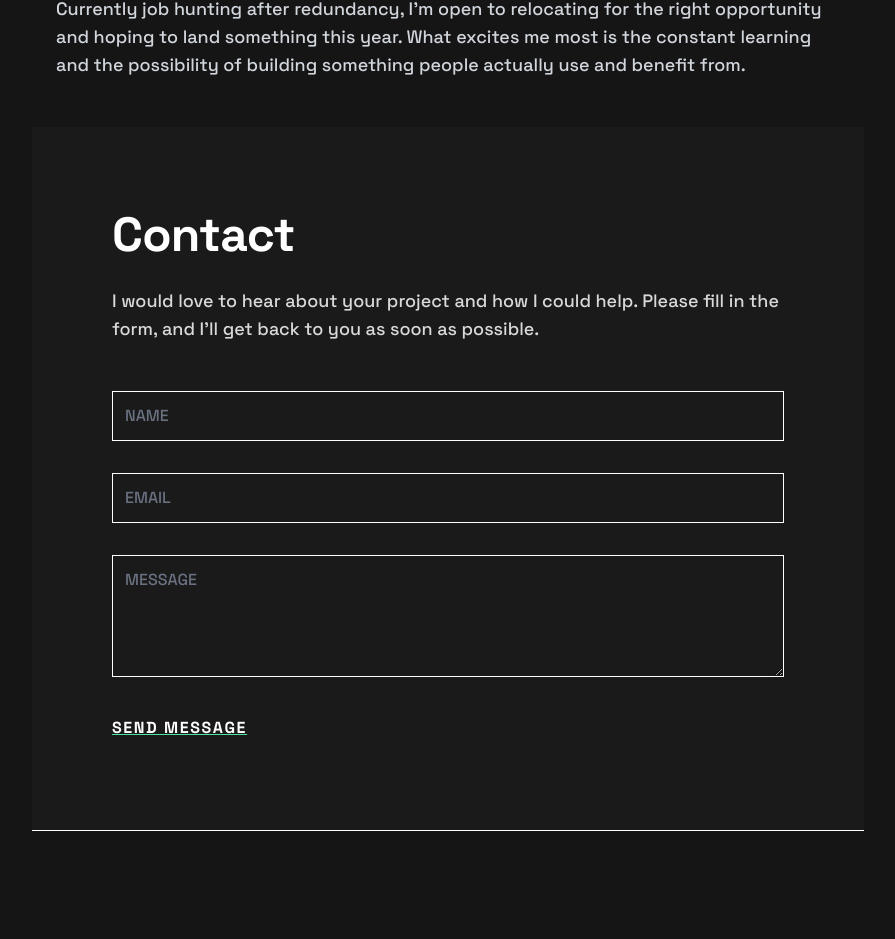
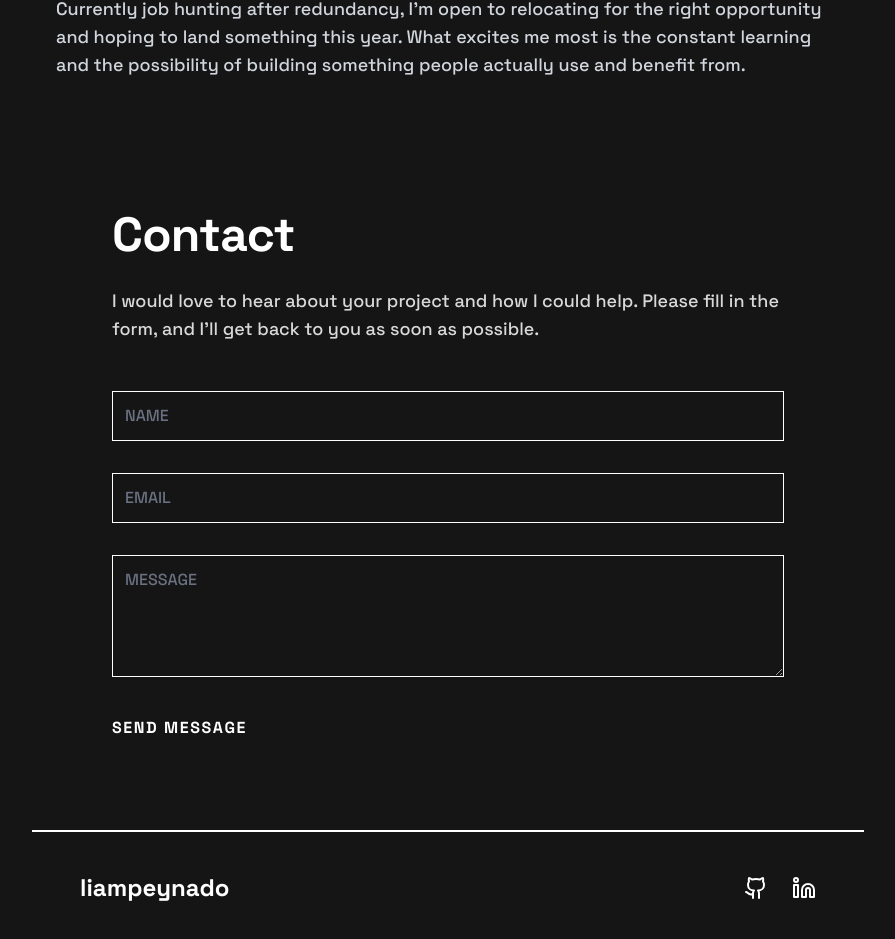
Before and after one commit to peynadol/portfolio, a SvelteKit app: page / in a window 1280 px wide. Shown: the part 6694-7633 px from the top of the page, without its empty margins (192-1087 px from the left). Before the commit the page ends 7525 px from the top, so only its background shows below. Built offline with nearby package versions, Linux system fonts and the light colour scheme.

Commit message:
add toast to form

```diff
--- a/package.json
+++ b/package.json
@@ -39,6 +39,7 @@
 		"vite": "^6.2.6"
 	},
 	"dependencies": {
-		"@lucide/svelte": "^0.511.0"
+		"@lucide/svelte": "^0.511.0",
+		"svelte-5-french-toast": "^2.0.4"
 	}
 }
--- a/src/components/Contact.svelte
+++ b/src/components/Contact.svelte
@@ -1,7 +1,44 @@
-<section
-  id="contact"
-  class="bg-[#1A1A1A] py-20 px-6 md:px-12 border-b border-white"
->
+<script lang="ts">
+  import { toast } from "svelte-5-french-toast";
+
+  let name = "";
+  let email = "";
+  let message = "";
+  let isSubmitting = false;
+
+  async function handleSubmit(event: Event) {
+    event.preventDefault();
+    isSubmitting = true;
+
+    const formData = new FormData();
+    formData.append("name", name);
+    formData.append("email", email);
+    formData.append("message", message);
+
+    try {
+      const res = await fetch("https://formspree.io/f/xvgrjqdr", {
+        method: "POST",
+        body: formData,
+        headers: {
+          Accept: "application/json",
+        },
+      });
+
+      if (res.ok) {
+        toast.success("Message sent!");
+        name = email = message = "";
+      } else {
+        toast.error("Something went wrong. Please try again.");
+      }
+    } catch (err) {
+      toast.error("Network error. Try again later.");
+    } finally {
+      isSubmitting = false;
+    }
+  }
+</script>
+
+<section id="contact" class=" py-20 px-6 md:px-12 border-b border-white">
   <div class="max-w-2xl mx-auto text-left">
     <h2 class="heading-l text-white mb-6">Contact</h2>
 
@@ -10,43 +47,42 @@
       in the form, and I’ll get back to you as soon as possible.
     </p>
 
-    <form
-      action="https://formspree.io/f/xvgrjqdr"
-      method="POST"
-      autocomplete="off"
-      class="space-y-8"
-    >
-      <input type="text" name="_gotcha" style="display: none;" />
+    <form on:submit={handleSubmit} autocomplete="off" class="space-y-8">
+      <input type="text" name="_gotcha" class="hidden" />
 
       <input
         type="text"
         name="name"
         placeholder="NAME"
+        bind:value={name}
         required
-        class="w-full bg-transparent border-white py-3 text-white placeholder:text-muted"
+        class="w-full bg-transparent border-b border-white py-3 text-white placeholder:text-muted focus:outline-none focus:ring-accent focus:border-accent"
       />
 
       <input
         type="email"
         name="email"
         placeholder="EMAIL"
+        bind:value={email}
         required
-        class="w-full bg-transparent border-white py-3 text-white placeholder:text-muted"
+        class="w-full bg-transparent border-b border-white py-3 text-white placeholder:text-muted focus:outline-none focus:ring-accent focus:border-accent"
       />
 
       <textarea
         name="message"
         rows="4"
         placeholder="MESSAGE"
+        bind:value={message}
         required
-        class="w-full bg-transparent border-white py-3 text-white placeholder:text-muted"
+        class="w-full bg-transparent border-b border-white py-3 text-white placeholder:text-muted focus:outline-none focus:ring-accent focus:border-accent"
       ></textarea>
 
       <button
         type="submit"
-        class="uppercase font-bold tracking-widest text-white group underline underline-accent cursor-pointer"
+        class="uppercase font-bold tracking-widest text-white group cursor-pointer relative"
+        disabled={isSubmitting}
       >
-        Send Message
+        {isSubmitting ? "Sending..." : "Send Message"}
         <span class="block h-[2px] w-full bg-accent mt-2"></span>
       </button>
     </form>
--- a/src/components/Footer.svelte
+++ b/src/components/Footer.svelte
@@ -0,0 +1,33 @@
+<script>
+  import { Github, Linkedin } from "@lucide/svelte";
+</script>
+
+<footer class=" border-t border-white py-10 px-6 md:px-12 text-white">
+  <div
+    class="max-w-4xl mx-auto flex flex-col md:flex-row items-center justify-between gap-6"
+  >
+    <h2 class="heading-m">liampeynado</h2>
+
+    <div class="flex gap-6">
+      <a
+        href="https://github.com/peynadol"
+        target="_blank"
+        rel="noopener noreferrer"
+        class="hover:text-accent transition-colors"
+        aria-label="GitHub"
+      >
+        <Github />
+      </a>
+
+      <a
+        href="https://www.linkedin.com/in/liam-peynado-7947b435a/"
+        target="_blank"
+        rel="noopener noreferrer"
+        class="hover:text-accent transition-colors"
+        aria-label="LinkedIn"
+      >
+        <Linkedin />
+      </a>
+    </div>
+  </div>
+</footer>
--- a/src/routes/+layout.svelte
+++ b/src/routes/+layout.svelte
@@ -1,9 +1,11 @@
 <script lang="ts">
   import "../app.css";
+  import { Toaster } from "svelte-5-french-toast";
 </script>
 
 <main class="min-h-screen bg-background text-foreground">
   <div class="px-6 md:px-8 max-w-4xl mx-auto">
     <slot />
+    <Toaster position="bottom-right" />
   </div>
 </main>
```
Also changed, not shown: 1 other file (tests, documents, lock files or other folders).
